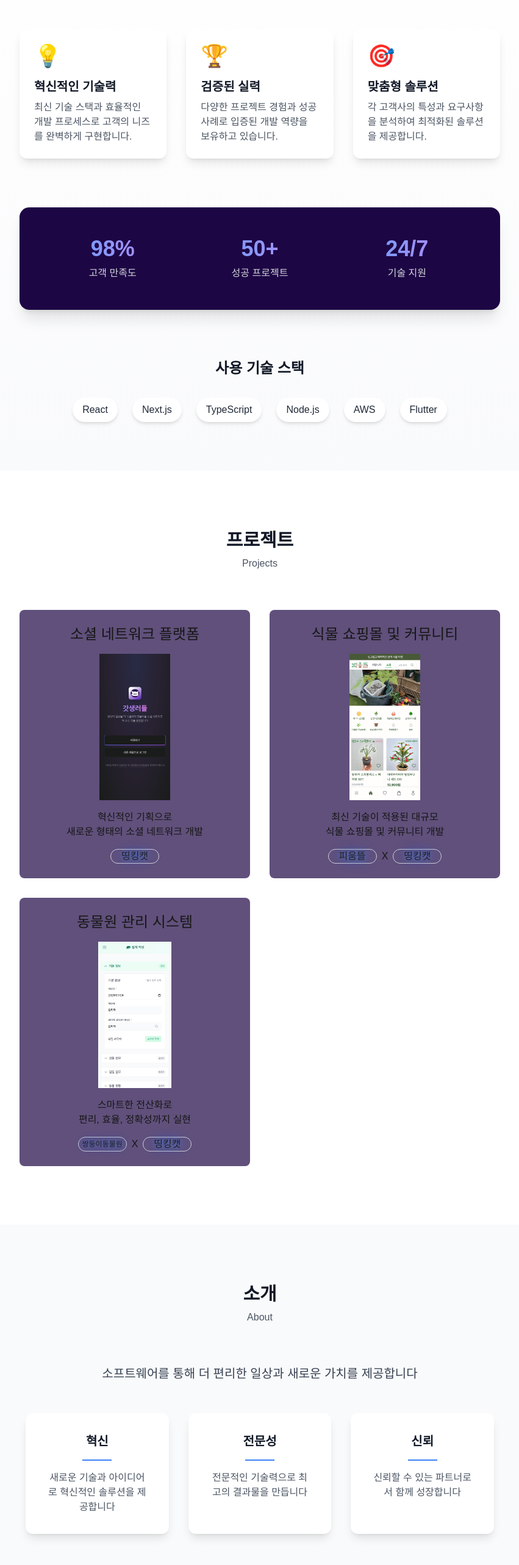
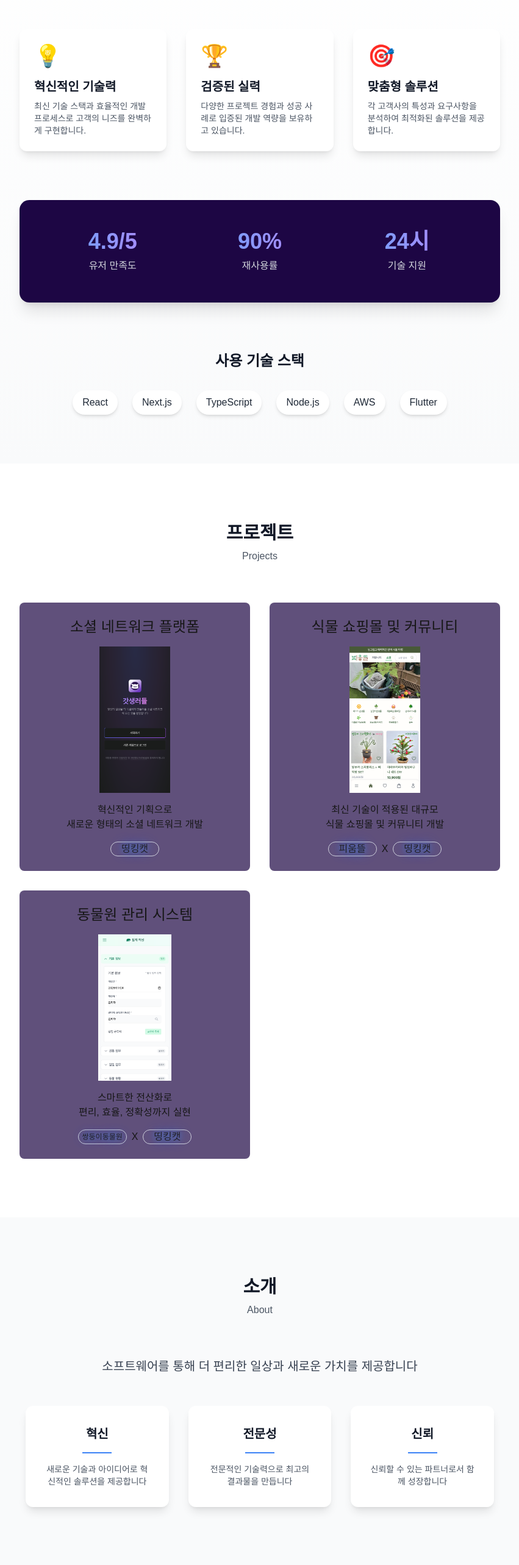
Before and after one commit to Yoon79/thinkingcat, a Next.js app: page / in a window 1280 px wide. Shown: the part 972-3538 px from the top of the page at 61% size, without its empty margins (214-1065 px from the left). Built offline with nearby package versions, Linux system fonts and the light colour scheme; a web font is replaced by a local one.

Commit message:
내용 수정

```diff
--- a/Components/About.tsx
+++ b/Components/About.tsx
@@ -77,7 +77,7 @@ const About = () => {
                     {card.title}
                   </h3>
                   <div className="h-0.5 w-12 bg-blue-500 mx-auto mb-4" />
-                  <p className="text-gray-600">
+                  <p className="text-sm text-gray-600">
                     {card.description}
                   </p>
                 </motion.div>
--- a/Components/Contact.tsx
+++ b/Components/Contact.tsx
@@ -20,7 +20,7 @@ const Contact = () => {
             <div className="flex flex-col items-center gap-6">
               <a
                 href="mailto:thinkingcatworks@gmail.com"
-                className="flex items-center gap-3 text-gray-900 hover:text-gray-600 transition-colors"
+                className="flex items-center gap-3 text-gray-900 hover:text-gray-600 rainbow-hover transition-colors"
               >
                 <svg
                   xmlns="http://www.w3.org/2000/svg"
@@ -43,7 +43,7 @@ const Contact = () => {
                 href="https://www.instagram.com/thinkingcatworks"
                 target="_blank"
                 rel="noopener noreferrer"
-                className="flex items-center gap-3 text-gray-900 hover:text-gray-600 transition-colors"
+                className="flex items-center gap-3 text-gray-900 rainbow-hover hover:text-gray-600 transition-colors"
               >
                 <Image
                   src="/instagram.png"
--- a/Components/Promotion.tsx
+++ b/Components/Promotion.tsx
@@ -21,9 +21,9 @@ const Promotion = () => {
   ];
 
   const stats = [
-    { number: "98%", label: "고객 만족도" },
-    { number: "50+", label: "성공 프로젝트" },
-    { number: "24/7", label: "기술 지원" }
+    { number: "4.9/5", label: "유저 만족도" },
+    { number: "90%", label: "재사용률" },
+    { number: "24시", label: "기술 지원" }
   ];
 
   return (
@@ -59,7 +59,7 @@ const Promotion = () => {
               <h3 className="text-xl font-semibold text-gray-900 mb-2">
                 {feature.title}
               </h3>
-              <p className="text-gray-600">
+              <p className="text-sm text-gray-600">
                 {feature.description}
               </p>
             </motion.div>
```
